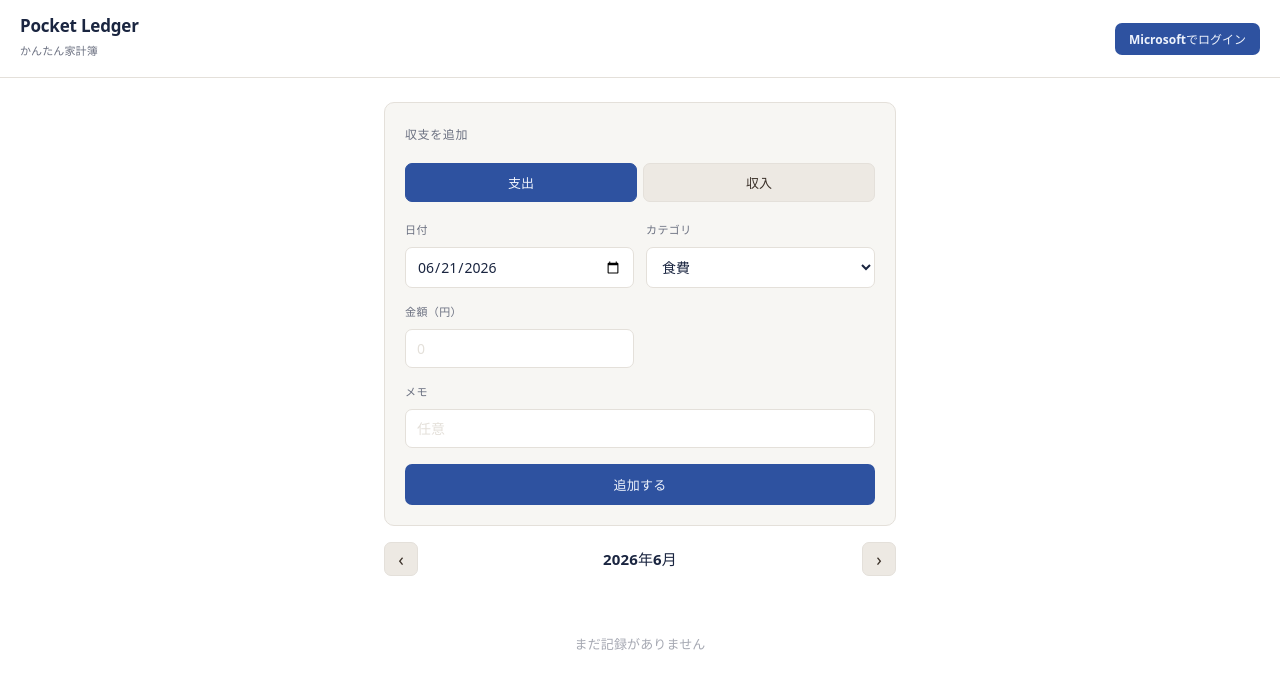
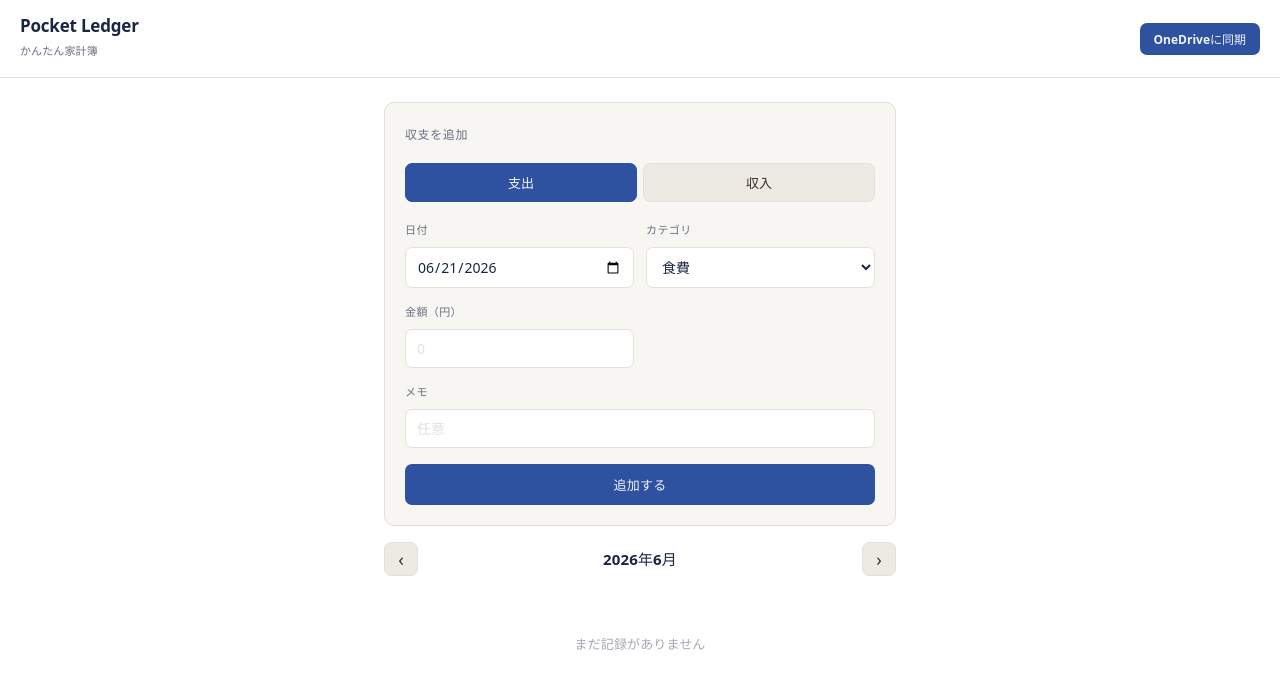
Before and after one commit to rakunanosa/Billionair-Project, a React (Vite) app: page / in a window 1280 px wide. Shown: the top 688 px of the page. Built offline with nearby package versions, Linux system fonts and the light colour scheme.

Commit message:
fix: merge login+sync into single button, login flows into sync

```diff
--- a/src/components/SyncButton.jsx
+++ b/src/components/SyncButton.jsx
@@ -5,27 +5,14 @@ import './SyncButton.css'
 export default function SyncButton({ account, authReady, onLogin, onLogout, getToken, unsyncedTransactions, onSynced }) {
   const [status, setStatus] = useState('idle')
 
-  if (!authReady) {
-    return (
-      <button className="sync-btn sync-btn--login" disabled>
-        読み込み中...
-      </button>
-    )
-  }
-
-  if (!account) {
-    return (
-      <button className="sync-btn sync-btn--login" onClick={onLogin}>
-        Microsoftでログイン
-      </button>
-    )
-  }
-
   async function handleSync() {
-    if (unsyncedTransactions.length === 0) return
     setStatus('syncing')
     try {
-      const token = await getToken()
+      let currentAccount = account
+      if (!currentAccount) {
+        currentAccount = await onLogin()
+      }
+      const token = await getToken(currentAccount)
       await syncToOneDrive(token, unsyncedTransactions)
       onSynced(unsyncedTransactions.map(tx => tx.id))
       setStatus('done')
@@ -38,23 +25,33 @@ export default function SyncButton({ account, authReady, onLogin, onLogout, getT
   }
 
   const count = unsyncedTransactions.length
+  const isSyncing = status === 'syncing'
+  const allSynced = account && count === 0
+
+  const label = isSyncing
+    ? '同期中...'
+    : account
+      ? count > 0 ? `OneDriveに同期（${count}件）` : '同期済み ✓'
+      : 'OneDriveに同期'
 
   return (
     <div className="sync-group">
-      {status === 'idle' && count > 0 && (
-        <button className="sync-btn sync-btn--sync" onClick={handleSync}>
-          Excelに同期（{count}件）
+      {status === 'done' && <span className="sync-status sync-status--done">完了 ✓</span>}
+      {status === 'error' && <span className="sync-status sync-status--error">失敗 — 再試行してください</span>}
+
+      <button
+        className="sync-btn sync-btn--sync"
+        onClick={handleSync}
+        disabled={isSyncing || !authReady || allSynced}
+      >
+        {label}
+      </button>
+
+      {account && (
+        <button className="sync-btn sync-btn--logout" onClick={onLogout} title="ログアウト">
+          {account.name ?? account.username}
         </button>
       )}
-      {status === 'idle' && count === 0 && (
-        <span className="sync-status sync-status--done">同期済み ✓</span>
-      )}
-      {status === 'syncing' && <span className="sync-status sync-status--syncing">同期中...</span>}
-      {status === 'done' && <span className="sync-status sync-status--done">完了 ✓</span>}
-      {status === 'error' && <span className="sync-status sync-status--error">失敗 — 再試行してください</span>}
-      <button className="sync-btn sync-btn--logout" onClick={onLogout} title="ログアウト">
-        {account.name ?? account.username}
-      </button>
     </div>
   )
 }
--- a/src/hooks/useAuth.js
+++ b/src/hooks/useAuth.js
@@ -25,6 +25,7 @@ export function useAuth() {
     const msal = getMsalInstance()
     const result = await msal.loginPopup({ scopes: loginScopes })
     setAccount(result.account)
+    return result.account
   }, [])
 
   const logout = useCallback(() => {
@@ -32,11 +33,12 @@ export function useAuth() {
     setAccount(null)
   }, [])
 
-  const getToken = useCallback(async () => {
-    if (!account) throw new Error('ログインが必要です')
+  const getToken = useCallback(async (overrideAccount) => {
+    const target = overrideAccount ?? account
+    if (!target) throw new Error('ログインが必要です')
     const result = await getMsalInstance().acquireTokenSilent({
       scopes: loginScopes,
-      account,
+      account: target,
     })
     return result.accessToken
   }, [account])
```
